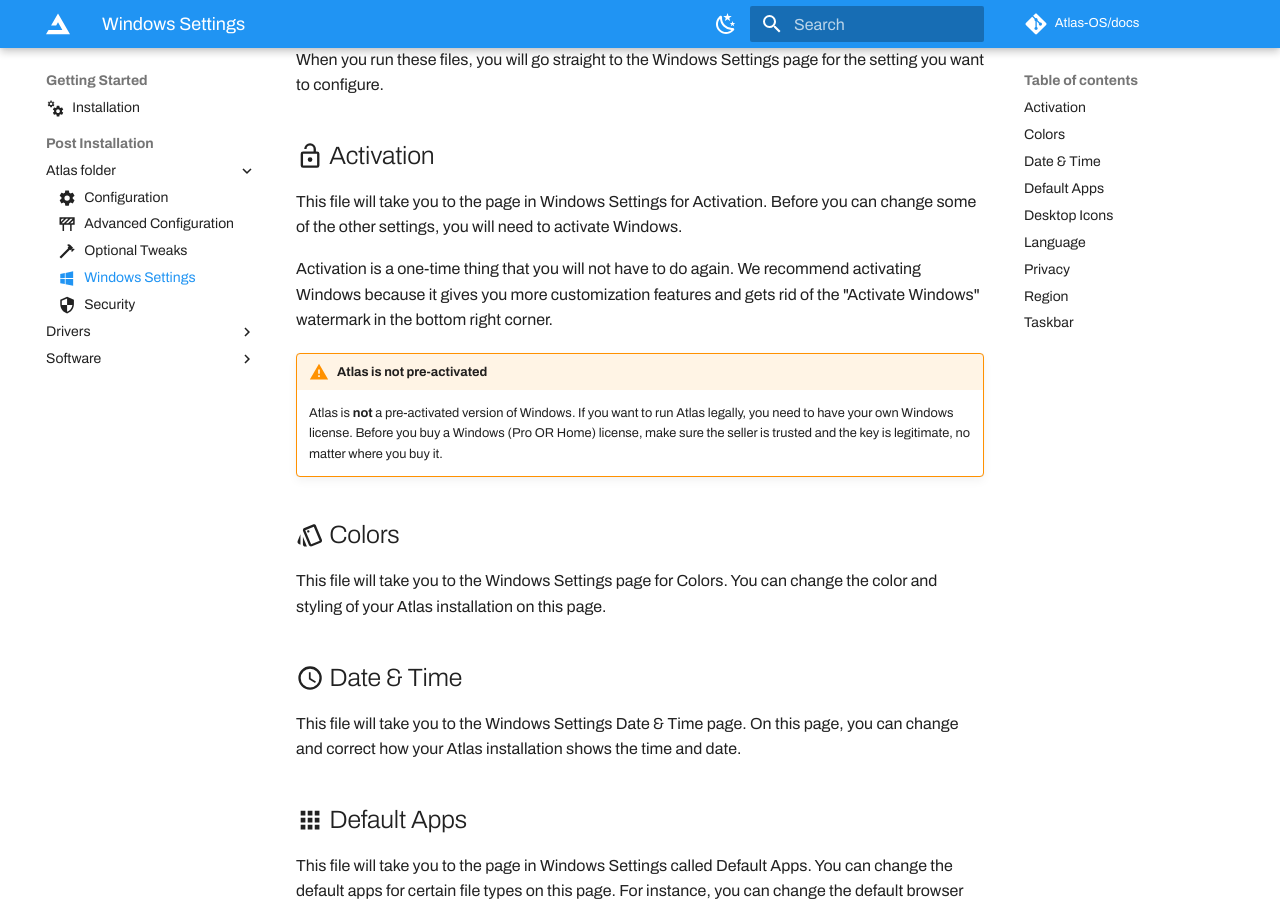
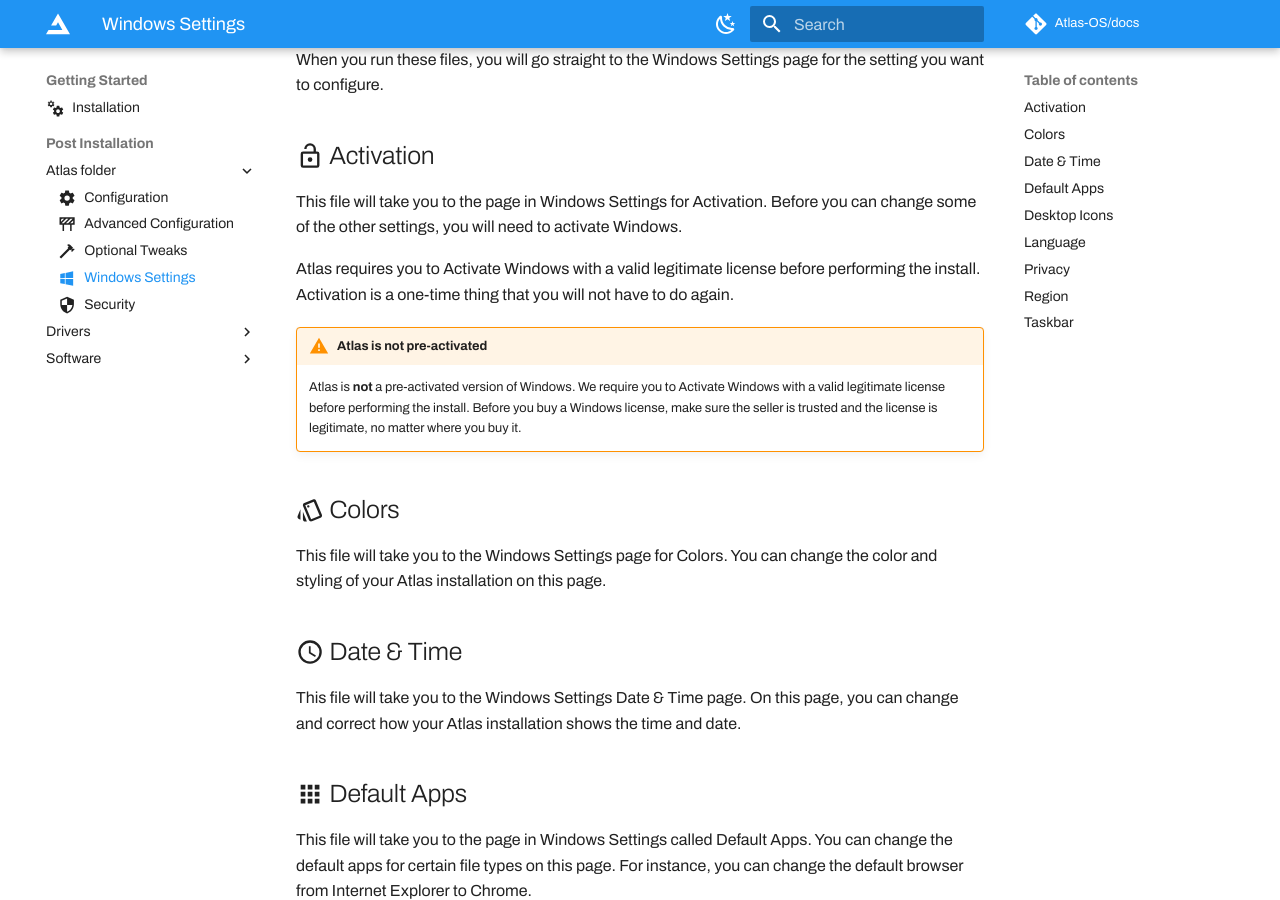
Before and after one commit to Atlas-OS/docs, an MkDocs documentation site: the page built from docs/getting-started/post-installation/atlas-folder/windows-settings.md, in a window 1280 px wide and 900 px high, scrolled down 381 px. Built offline with MkDocs 1.6.1 and Material for MkDocs 9.7.7, drawn with Linux system fonts in a browser that asks for light colours; some web fonts are replaced; comment, search, counter and statistics services are not loaded.

Commit message:
docs: adding detail to post install activation page

```diff
--- a/docs/getting-started/post-installation/atlas-folder/windows-settings.md
+++ b/docs/getting-started/post-installation/atlas-folder/windows-settings.md
@@ -15,10 +15,10 @@ When you run these files, you will go straight to the Windows Settings page for
 
 This file will take you to the page in Windows Settings for Activation. Before you can change some of the other settings, you will need to activate Windows.
 
-Activation is a one-time thing that you will not have to do again. We recommend activating Windows because it gives you more customization features and gets rid of the "Activate Windows" watermark in the bottom right corner.
+Atlas requires you to Activate Windows with a valid legitimate license before performing the install. Activation is a one-time thing that you will not have to do again.
 
 !!! warning "Atlas is not pre-activated"
-    Atlas is **not** a pre-activated version of Windows. If you want to run Atlas legally, you need to have your own Windows license. Before you buy a Windows (Pro OR Home) license, make sure the seller is trusted and the key is legitimate, no matter where you buy it.
+    Atlas is **not** a pre-activated version of Windows. We require you to Activate Windows with a valid legitimate license before performing the install. Before you buy a Windows license, make sure the seller is trusted and the license is legitimate, no matter where you buy it.
 
 ## :material-palette-swatch-outline: Colors
 
```
